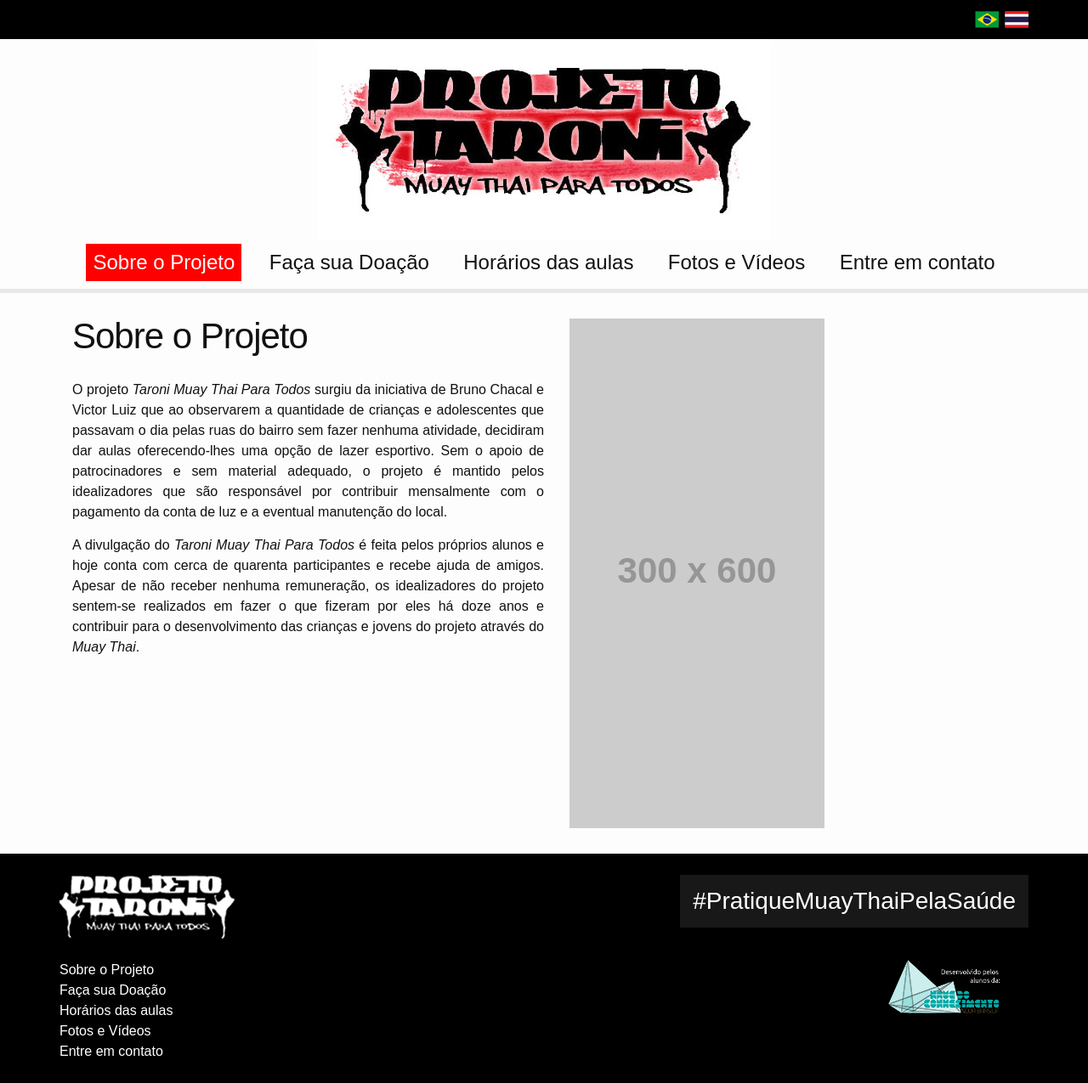
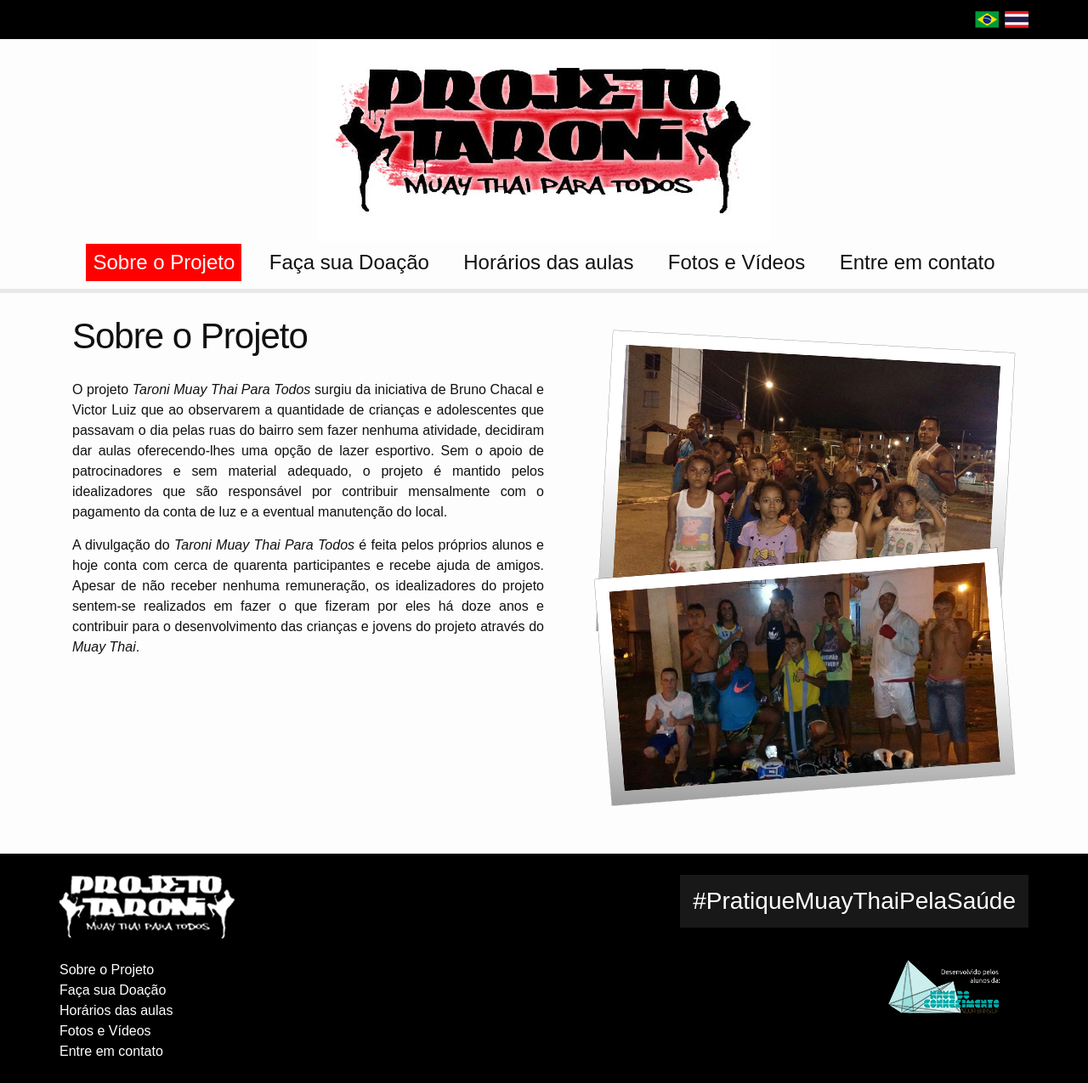
Before and after one commit to felipefernandes/projetotaroni, a Jekyll site: the page built from sobre/index.html, in a window 1280 px wide. Shown: the whole page at 85% size. Built offline with Jekyll 4.4.1, drawn with Linux system fonts in a browser that asks for light colours.

Commit message:
Página Sobre: +Foto

```diff
--- a/sobre/index.html
+++ b/sobre/index.html
@@ -28,7 +28,7 @@ weight: 200
     </div>
 
     <div class="descricao col-lg-6 col-md-6">
-      <img src="http://placehold.it/300x600">
+      <img src="{{ "/assets/images/foto-sobre.png" | prepend: site.baseurl }}">
     </div>
 
   </div>
```
Also changed, not shown: assets/images/foto-sobre.png (added), 3 other files.
